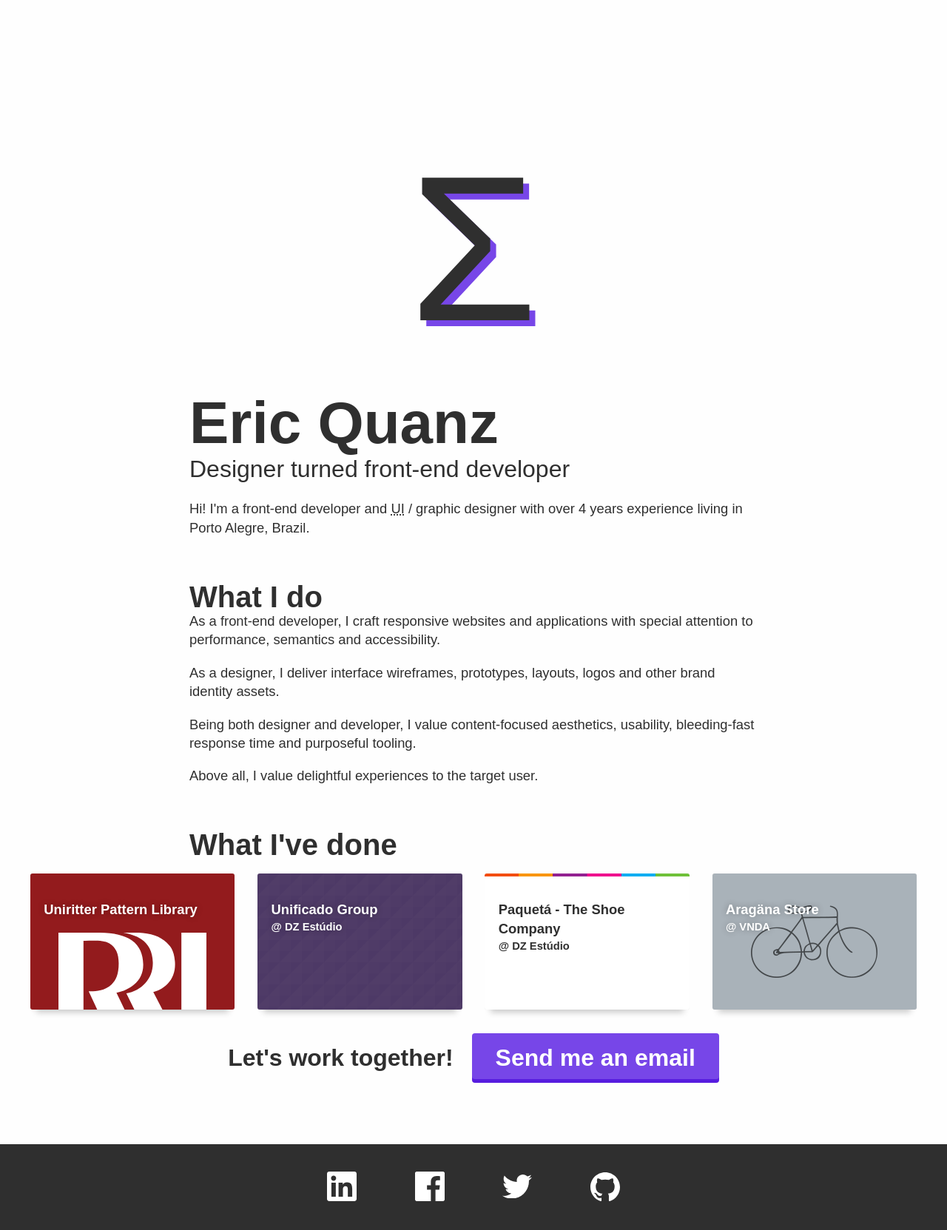
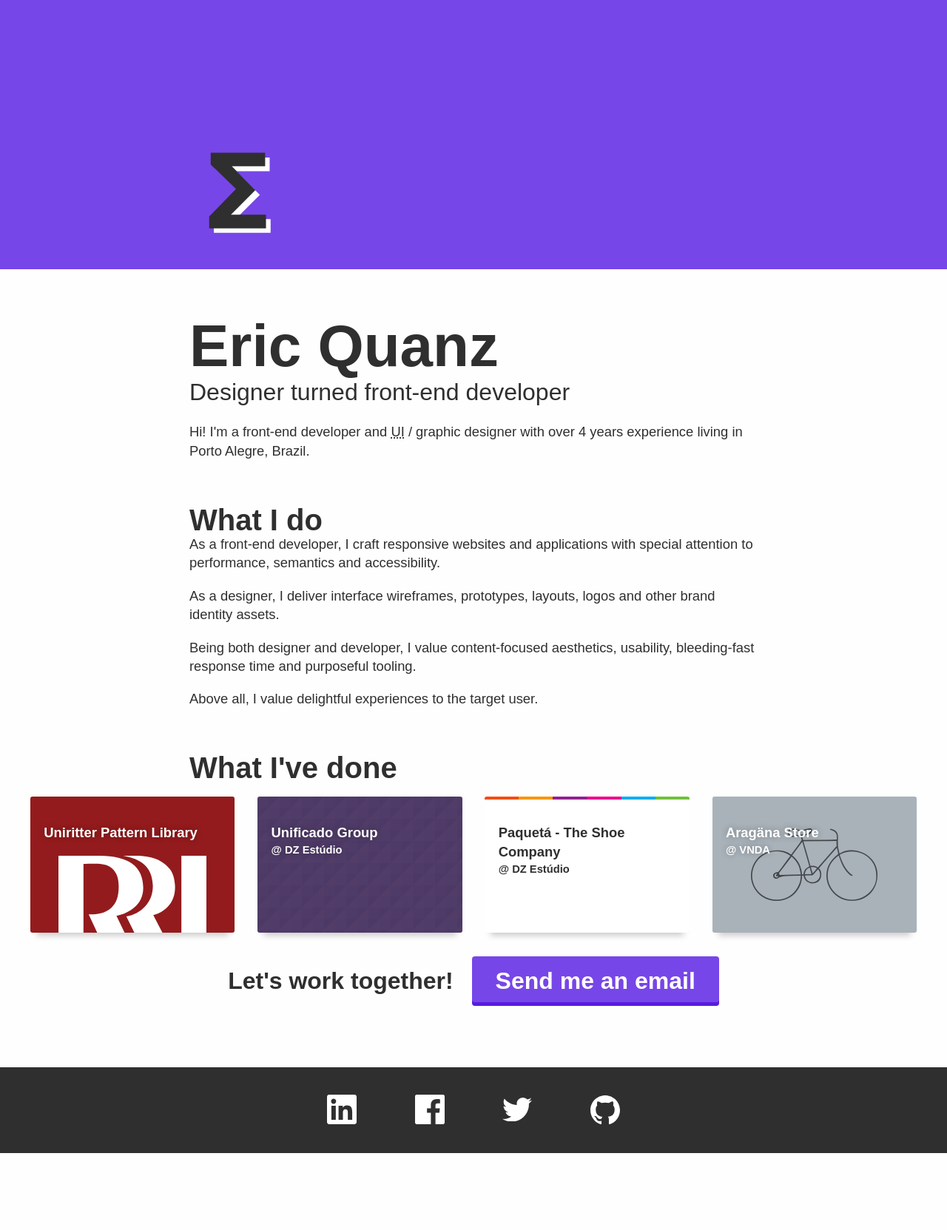
Before and after one commit to ericorruption/ericorruption.github.io, a Jekyll site: the page built from index.html, in a window 1280 px wide. Shown: the whole page at 74% size. Built offline with Jekyll 4.4.1, drawn with Linux system fonts in a browser that asks for light colours; after the commit the page ends 1559 px from its top, so only the background shows below that.

Commit message:
revamp header, componentize it

```diff
--- a/_includes/header.html
+++ b/_includes/header.html
@@ -0,0 +1,5 @@
+<header class="main-header">
+  <div class="main-header__content content-block">
+    <img src="img/symbol.svg" class="symbol" alt="">
+  </div>
+</header>
--- /dev/null
+++ b/_sass/components/_header.scss
@@ -0,0 +1,23 @@
+.main-header {
+  background: $brand-primary;
+  margin-bottom: 4em;
+  padding: 2em 0;
+
+  @media (min-width: 32em) {
+    padding-top: 6em;
+  }
+
+  @media (min-width: 48em) {
+    padding-top: 12em;
+  }
+}
+
+.symbol {
+  max-width: 80px;
+  display: inline-block;
+  vertical-align: middle;
+
+  @media (min-width: 32em) {
+    max-width: 140px;
+  }
+}
--- a/_sass/components/scaffold.scss
+++ b/_sass/components/scaffold.scss
@@ -41,30 +41,9 @@ body{
   margin: 0;
 }
 
-body:before{
-  content: '\03A3';
-  display: block;
-  font-size: 8.5em;
-  margin-top: 0.25em;
-  text-shadow: 4px 4px 0 $link-color;
-  text-align: center;
-}
-
 @media (min-width: 37.5em) {
-  body:before{
-    font-size: 280px;
-    margin-top: 0;
-    text-shadow: 8px 8px 0 $link-color;
-  }
-
   p, ul{
     font-size: 1.15em;
-  }
-}
-
-@media (min-width: 72em) {
-  body:before{
-    margin-top: 0.5em;
   }
 }
 
--- a/css/style.scss
+++ b/css/style.scss
@@ -8,6 +8,7 @@
 @import 'components/scaffold';
 @import 'components/type';
 @import 'components/grid';
+@import 'components/header';
 @import 'components/work-list';
 @import 'components/social-media';
 @import 'components/call-to-action';
```
Also changed, not shown: img/symbol.svg (added).
